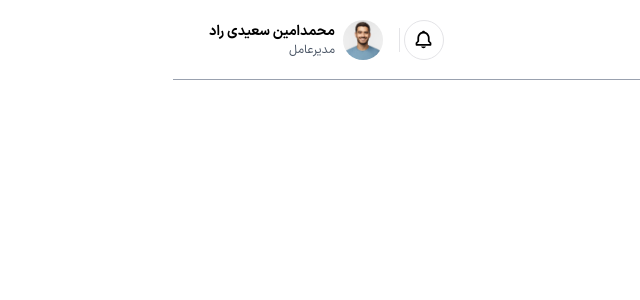
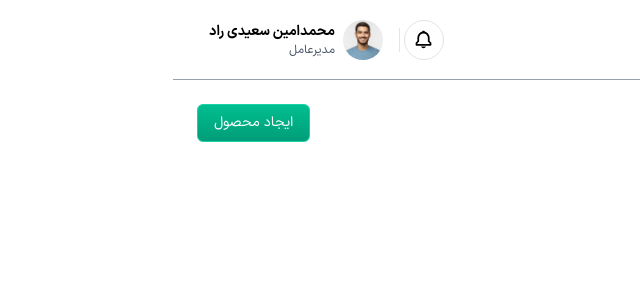
Before and after one commit to Mostafa-mb/03---Admin-Dashboard, a React (Vite) app: page / in a window 1280 px wide. Shown: the top 300 px of the page, without its empty margins (505-1145 px from the left). Built offline with nearby package versions, Linux system fonts and the light colour scheme.

Commit message:
develop title section in the home page

```diff
--- /dev/null
+++ b/src/pages/Comments/SectionTitle.jsx
@@ -0,0 +1,14 @@
+import React from "react";
+
+function SectionTitle({ title, Buttons }) {
+  return (
+    <div className="flex justify-between items-center">
+      <div>
+        <h2 className="text-2xl font-bold font-IRANSansX">{title}</h2>
+      </div>
+      <div className="flex items-center gap-3">{Buttons}</div>
+    </div>
+  );
+}
+
+export default SectionTitle;
--- a/src/pages/Home/Page.jsx
+++ b/src/pages/Home/Page.jsx
@@ -1,9 +1,45 @@
-import React from 'react'
+import React, { useState } from "react";
+import SectionTitle from "../Comments/SectionTitle";
+import { useNavigate } from "react-router";
 
 function Home() {
+  const [isRedirecting, setIsRedirecting] = useState(false);
+  const navigate = useNavigate();
+
+  const toggle = ()=>{
+    setIsRedirecting(!isRedirecting);
+  }
+
+  const CTAButton = () => {
+    const clickHandler = () => {
+      toggle();
+      navigate("/products")
+    };
+
+    return (
+      <button
+        onClick={clickHandler}
+        className="primary-bg px-4 py-2 text-sm rounded-md cursor-pointer hover:opacity-90 text-white"
+      >
+       {isRedirecting ? "در حال انتقال" : "ایجاد محصول"}
+      </button>
+    );
+  };
+
   return (
-    <div>Home</div>
-  )
+    <>
+      <SectionTitle
+        title="داشبورد"
+        Buttons={<CTAButton></CTAButton>}
+      ></SectionTitle>
+      {/* <Summaries></Summaries> */}
+      <div className="">
+        {/* <DetailsCharts></DetailsCharts>
+        <ProductsTable></ProductsTable>
+        <QuickOverview></QuickOverview> */}
+      </div>
+    </>
+  );
 }
 
-export default Home
+export default Home;
```
